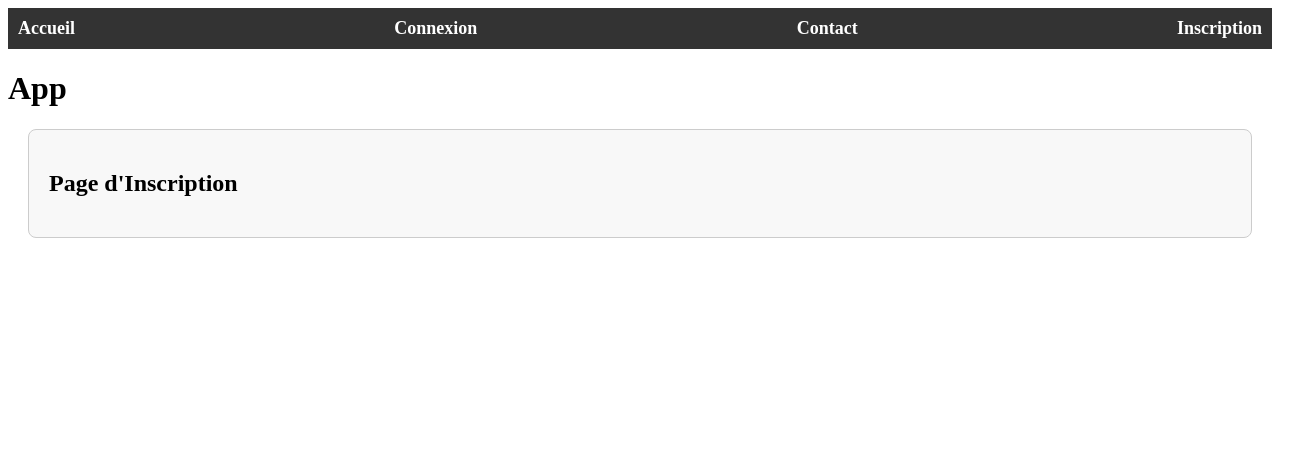
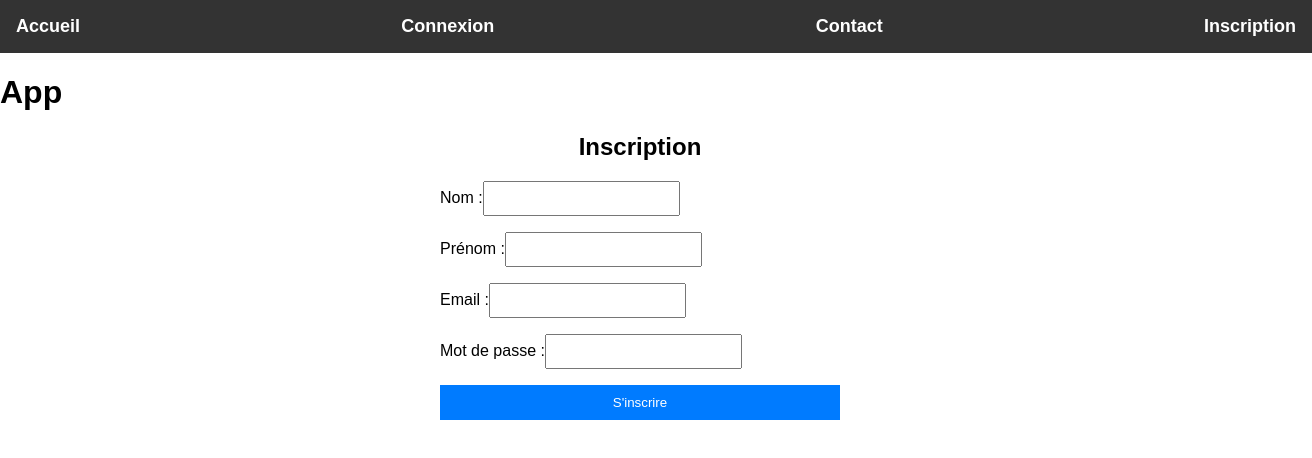
Before and after one commit to MaxenceChevee/Checkpoint4, a React (Vite) app in the folder frontend/: page /inscription in a window 1280 px wide. Shown: the top 458 px of the page, 1312 px wide, since content can reach past the window. Built offline with nearby package versions, Linux system fonts and the light colour scheme.

Commit message:
add register

```diff
--- a/frontend/src/App.css
+++ /dev/null
@@ -1,56 +0,0 @@
-body {
-  margin: 0;
-  font-family: -apple-system, BlinkMacSystemFont, "Segoe UI", "Roboto", "Oxygen",
-    "Ubuntu", "Cantarell", "Fira Sans", "Droid Sans", "Helvetica Neue",
-    sans-serif;
-  -webkit-font-smoothing: antialiased;
-  -moz-osx-font-smoothing: grayscale;
-}
-
-code {
-  font-family: source-code-pro, Menlo, Monaco, Consolas, "Courier New",
-    monospace;
-}
-
-.App {
-  text-align: center;
-}
-
-.App-logo {
-  height: 40vmin;
-  pointer-events: none;
-}
-
-@media (prefers-reduced-motion: no-preference) {
-  .App-logo {
-    animation: App-logo-spin infinite 20s linear;
-  }
-}
-
-.App-header {
-  background-color: #282c34;
-  min-height: 100vh;
-  display: flex;
-  flex-direction: column;
-  align-items: center;
-  justify-content: center;
-  font-size: calc(10px + 2vmin);
-  color: white;
-}
-
-.App-link {
-  color: #61dafb;
-}
-
-@keyframes App-logo-spin {
-  from {
-    transform: rotate(0deg);
-  }
-  to {
-    transform: rotate(360deg);
-  }
-}
-
-button {
-  font-size: calc(10px + 2vmin);
-}
--- a/frontend/src/components/Header.jsx
+++ b/frontend/src/components/Header.jsx
@@ -1,4 +1,4 @@
-import React, { useState } from "react";
+import { useState } from "react";
 import { Link } from "react-router-dom";
 import "../styles/Header.scss";
 
--- a/frontend/src/main.jsx
+++ b/frontend/src/main.jsx
@@ -8,6 +8,7 @@ import Home from "./pages/Home";
 import Connexion from "./pages/Connexion";
 import Contact from "./pages/Contact";
 import Inscription from "./pages/Inscription";
+import "./styles/Global.scss";
 
 const root = ReactDOM.createRoot(document.getElementById("root"));
 
--- a/frontend/src/pages/Inscription.jsx
+++ b/frontend/src/pages/Inscription.jsx
@@ -1,11 +1,66 @@
+import { useState } from "react";
 import "../styles/Inscription.scss";
 
-function Inscription() {
+const Inscription = () => {
+  const [nom, setNom] = useState("");
+  const [prenom, setPrenom] = useState("");
+  const [email, setEmail] = useState("");
+  const [motDePasse, setMotDePasse] = useState("");
+
+  const handleInscription = (e) => {
+    e.preventDefault();
+
+    console.error("Message d'erreur");
+    console.warn("Message d'avertissement");
+    console.info("Message d'information");
+  };
+
   return (
-    <div className="inscription-container">
-      <h2>Page d'Inscription</h2>
+    <div className="form-container">
+      <h2>Inscription</h2>
+      <form onSubmit={handleInscription}>
+        <div>
+          <label htmlFor="nom">Nom :</label>
+          <input
+            type="text"
+            id="nom"
+            value={nom}
+            onChange={(e) => setNom(e.target.value)}
+          />
+        </div>
+        <div>
+          <label htmlFor="prenom">Prénom :</label>
+          <input
+            type="text"
+            id="prenom"
+            value={prenom}
+            onChange={(e) => setPrenom(e.target.value)}
+          />
+        </div>
+        <div>
+          <label htmlFor="email">Email :</label>
+          <input
+            type="email"
+            id="email"
+            value={email}
+            onChange={(e) => setEmail(e.target.value)}
+          />
+        </div>
+        <div>
+          <label htmlFor="motDePasse">Mot de passe :</label>
+          <input
+            type="password"
+            id="motDePasse"
+            value={motDePasse}
+            onChange={(e) => setMotDePasse(e.target.value)}
+          />
+        </div>
+        <button className="button-register" type="submit">
+          S'inscrire
+        </button>
+      </form>
     </div>
   );
-}
+};
 
 export default Inscription;
--- /dev/null
+++ b/frontend/src/styles/Global.scss
@@ -0,0 +1,4 @@
+body {
+  margin: 0;
+  font-family: "Arial", sans-serif;
+}
--- a/frontend/src/styles/Header.scss
+++ b/frontend/src/styles/Header.scss
@@ -3,8 +3,8 @@
   justify-content: space-between;
   align-items: center;
   background-color: #333;
-  padding: 10px;
-  color: red;
+  padding: 1rem;
+  width: 100%;
 }
 
 .logo {
@@ -26,14 +26,11 @@
   font-size: 18px;
   transition: color 0.3s ease;
 }
-.logo:hover {
-  color: #ffd700;
-}
 
 .menu-button {
   display: none;
   font-size: 20px;
-  background: none;
+  background: none !important;
   border: none;
   cursor: pointer;
   color: white;
--- a/frontend/src/styles/Inscription.scss
+++ b/frontend/src/styles/Inscription.scss
@@ -1,7 +1,34 @@
-.inscription-container {
-  padding: 20px;
-  margin: 20px;
-  border: 1px solid #ccc;
-  border-radius: 8px;
-  background-color: #f8f8f8;
+.form-container {
+  max-width: 400px;
+  margin: 0 auto;
 }
+
+h2 {
+  text-align: center;
+}
+
+form {
+  display: flex;
+  flex-direction: column;
+}
+
+label {
+  margin-bottom: 8px;
+}
+
+input {
+  padding: 8px;
+  margin-bottom: 16px;
+}
+
+.button-register {
+  padding: 10px;
+  background-color: #007bff;
+  color: #fff;
+  border: none;
+  cursor: pointer;
+}
+
+button:hover {
+  background-color: #0056b3;
+}
```
Also changed, not shown: frontend/src/components/Counter.jsx (deleted, +0 -16 lines), frontend/.eslintrc.json.
